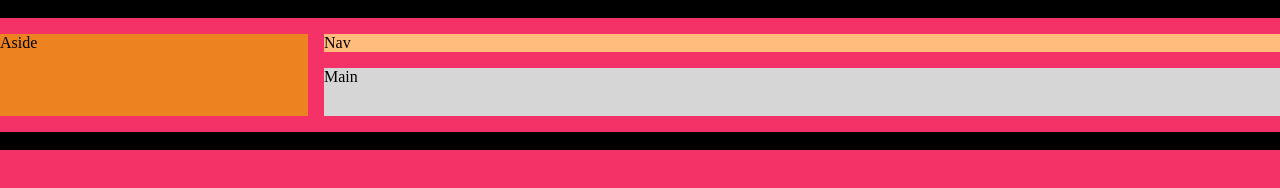
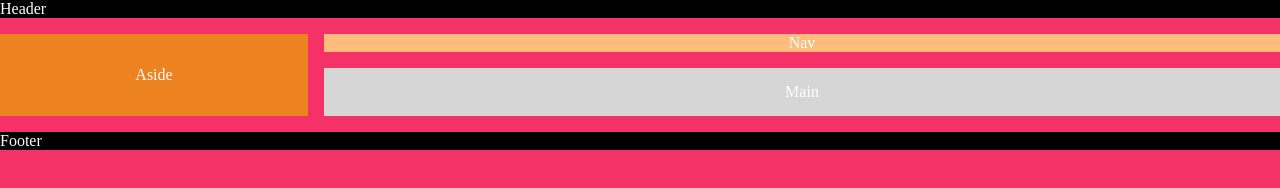
Before and after one commit to aimanwahizam/css-grid-challange, a plain HTML site: page index.html in a window 1280 px wide. Drawn offline with Linux system fonts and the light colour scheme.

Commit message:
centered text

```diff
--- a/index.html
+++ b/index.html
@@ -9,9 +9,9 @@
   </head>
   <body>
     <header>Header</header>
-    <div class="aside">Aside</div>
-    <div class="nav">Nav</div>
-    <div class="main">Main</div>
+    <div class="aside content">Aside</div>
+    <div class="nav content">Nav</div>
+    <div class="main content">Main</div>
     <footer>Footer</footer>
   </body>
 </html>
--- a/style.css
+++ b/style.css
@@ -2,6 +2,7 @@
     margin: 0;
     padding: 0;
     background-color: #F43268;
+    color: white;
 }
 
 body {
@@ -42,3 +43,9 @@ footer {
     grid-area: Footer;
     background-color: black;
 }
+
+.content {
+    display: flex;
+    justify-content: center;
+    align-items: center;
+}
```
